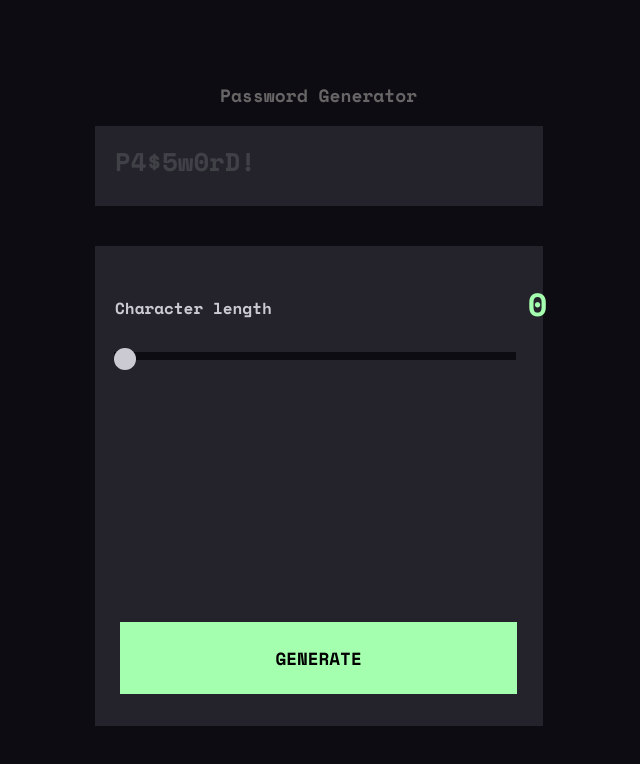
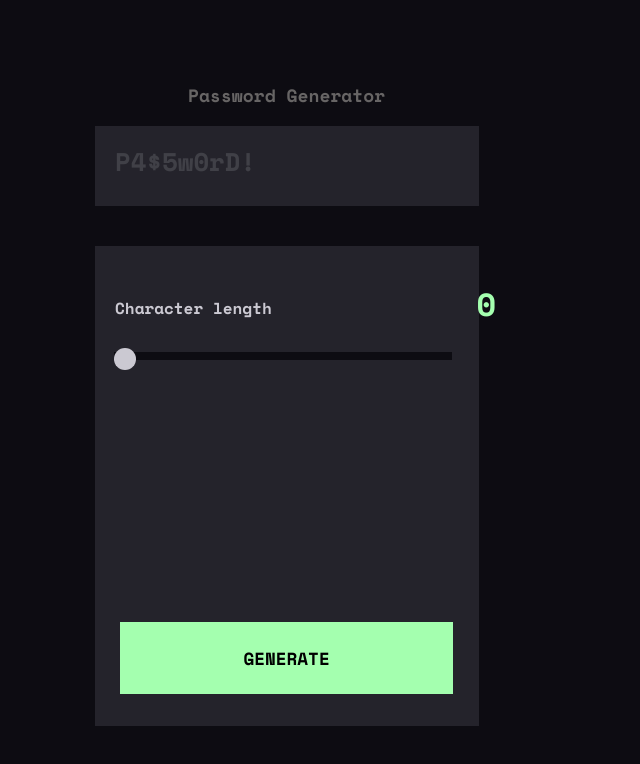
Before and after one commit to Buzelin2/Challenge-iJunior-Semana-4, a React (Vite) app in the folder my-app/: page / in a window 1280 px wide. Shown: the top 764 px of the page, without its empty margins (323-963 px from the left). Built offline with nearby package versions, Linux system fonts and the light colour scheme.

Commit message:
commit 4

```diff
--- a/my-app/src/App.css
+++ b/my-app/src/App.css
@@ -15,7 +15,7 @@ Cor da div do strenght e da div de rolagem: rgb(24,23,31)
 .main { /*Container principal com tudo*/
   margin-top: 8vh;
   height: 85vh;
-  width: 35vw;
+  width: 30vw;
   margin-left: 32vw;
   display: flex;
   flex-direction: column;
@@ -40,7 +40,7 @@ Cor da div do strenght e da div de rolagem: rgb(24,23,31)
 .generate{
   margin-top: 47vh;
   height: 9vh;
-  width: 31vw;
+  width: 26vw;
   margin-left: 2vw;
   align-items: center;
   background-color: rgb(164,255,175);
@@ -66,7 +66,7 @@ Cor da div do strenght e da div de rolagem: rgb(24,23,31)
 }
 .length_count{
   margin-top: 27vh;
-  margin-left: 20vw;
+  margin-left: 16vw;
   background-color: rgba(0, 0, 0, 0);
   color: rgb(164,255,175);
   font-size: 4vh;
@@ -74,7 +74,7 @@ Cor da div do strenght e da div de rolagem: rgb(24,23,31)
 .rolagem{
   position: absolute;
   height: 1vh;
-  width: 31.4vw;
+  width: 26.4vw;
   margin-left: 1.5vw;
   margin-top: 36vh;
 }
```
